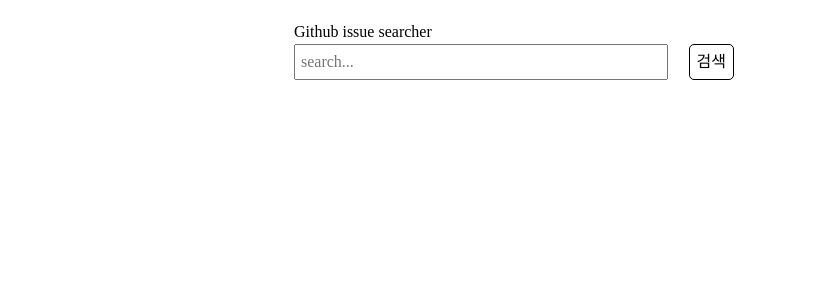
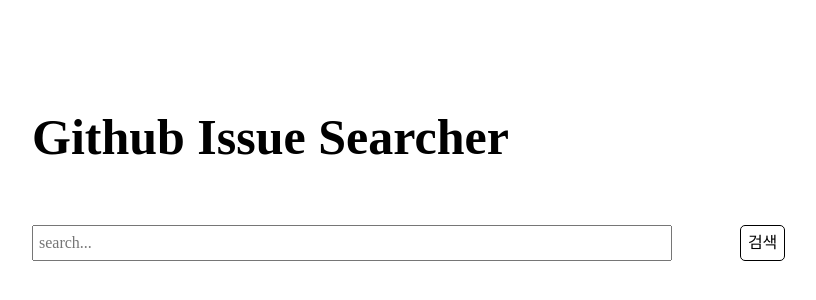
Before and after one commit to wanted-pre-onboarding-team-2/wanted-codestates-project-2-1, a React (Create React App) app: page / in a window 1280 px wide. Shown: the top 300 px of the page, without its empty margins (18-834 px from the left). Built offline with nearby package versions, Linux system fonts and the light colour scheme.

Commit message:
Design : Home page 스타일링

```diff
--- a/src/components/RepoSearch/RepoSearch.jsx
+++ b/src/components/RepoSearch/RepoSearch.jsx
@@ -1,4 +1,4 @@
-import React, { useState, useEffect } from "react";
+import React, { useState } from "react";
 import axios from "axios";
 import Loader from "../Loading";
 
@@ -55,7 +55,6 @@
   return (
     <>
       <S.RepoSearchContainer>
-        <h1>Github issue searcher</h1>
         <S.RepoSearchWrap>
           <S.RepoSearchInput
             type="text"
--- a/src/components/RepoSearch/style.js
+++ b/src/components/RepoSearch/style.js
@@ -1,9 +1,7 @@
 import styled from "styled-components";
 
 export const RepoSearchContainer = styled.div`
-  max-width: 500px;
-  width: 100%;
-  padding: 20px 30px;
+  flex: 2;
 
   @media screen and (max-width: 716px) {
     width: 100%;
@@ -21,16 +19,19 @@
   padding-left: 5px;
   width: 85%;
 `;
+
 export const RepoSearchButton = styled.button`
   border: 1px solid black;
   border-radius: 5px;
   padding: 5px 7px;
 `;
+
 export const CountImpact = styled.span`
   font-size: 18px;
   font-weight: bold;
   color: orange;
 `;
+
 export const RepoSearchResult = styled.div`
   height: calc(100vh - 120px);
   padding-top: 5px;
@@ -43,12 +44,14 @@
     height: calc(100vh - 300px);
   }
 `;
+
 export const GitIcon = styled.img`
   display: inline-block;
   width: 20px;
   height: 20px;
   margin-right: 10px;
 `;
+
 export const RepoSearchItem = styled.div`
   border: 1px solid;
   border-radius: 5px;
@@ -56,7 +59,15 @@
   justify-content: space-between;
   align-items: center;
   margin-bottom: 10px;
-  padding: 5px 10px;
+  padding: 20px;
+
+  button {
+    padding: 5px 10px;
+    background-color: #4ceb7c;
+    font-weight: bold;
+    color: white;
+    border-radius: 5px;
+  }
 `;
 
 export const MoreButton = styled.button`
@@ -66,6 +77,7 @@
   border: 1px solid black;
   border-radius: 5px;
 `;
+
 export const RepoSearchItemList = styled.li`
   list-style: none;
   display: flex;
--- a/src/pages/Home.jsx
+++ b/src/pages/Home.jsx
@@ -6,20 +6,57 @@
 import { useLocalStorage } from "../hooks/useLocalStorage";
 
 const HomeWrap = styled.div`
-  max-width: 800px;
+  max-width: 1400px;
   margin: 0 auto;
+  margin-top: 100px;
+  padding: 0 50px;
+  padding-bottom: 200px;
 `;
-const FlexBox = styled.div`
+
+const PageTitle = styled.div`
+  font-weight: bold;
+  font-size: 50px;
+  margin-bottom: 50px;
+`;
+
+const ListContainer = styled.div`
   height: 100vh;
   display: flex;
-  justify-content: center;
   flex-wrap: wrap;
-  gap: 1em;
+  gap: 50px;
 `;
+
 const RepoSave = styled.div`
   display: flex;
   flex-direction: column;
   flex-basis: 200px;
+  flex: 1;
+
+  ul {
+    list-style: none;
+  }
+
+  li {
+    display: flex;
+    justify-content: space-between;
+    align-items: center;
+    padding: 20px;
+    border-radius: 10px;
+    box-shadow: 0px 0px 5px rgba(0, 0, 0, 0.2);
+    font-weight: bold;
+    min-width: 200px;
+
+    button {
+      background: #ff6f6f;
+      color: white;
+      padding: 5px 10px;
+      border-radius: 5px;
+    }
+  }
+
+  li + li {
+    margin-top: 10px;
+  }
 `;
 
 function Home() {
@@ -28,9 +65,11 @@
     const newRepo = savedRepos.filter(item => item !== name);
     setSavedRepos(newRepo);
   };
+
   return (
     <HomeWrap>
-      <FlexBox>
+      <PageTitle>Github Issue Searcher</PageTitle>
+      <ListContainer>
         <RepoSearch savedRepos={savedRepos} setSavedRepos={setSavedRepos} />
         <RepoSave>
           <ul>
@@ -45,7 +84,7 @@
             })}
           </ul>
         </RepoSave>
-      </FlexBox>
+      </ListContainer>
     </HomeWrap>
   );
 }
```
